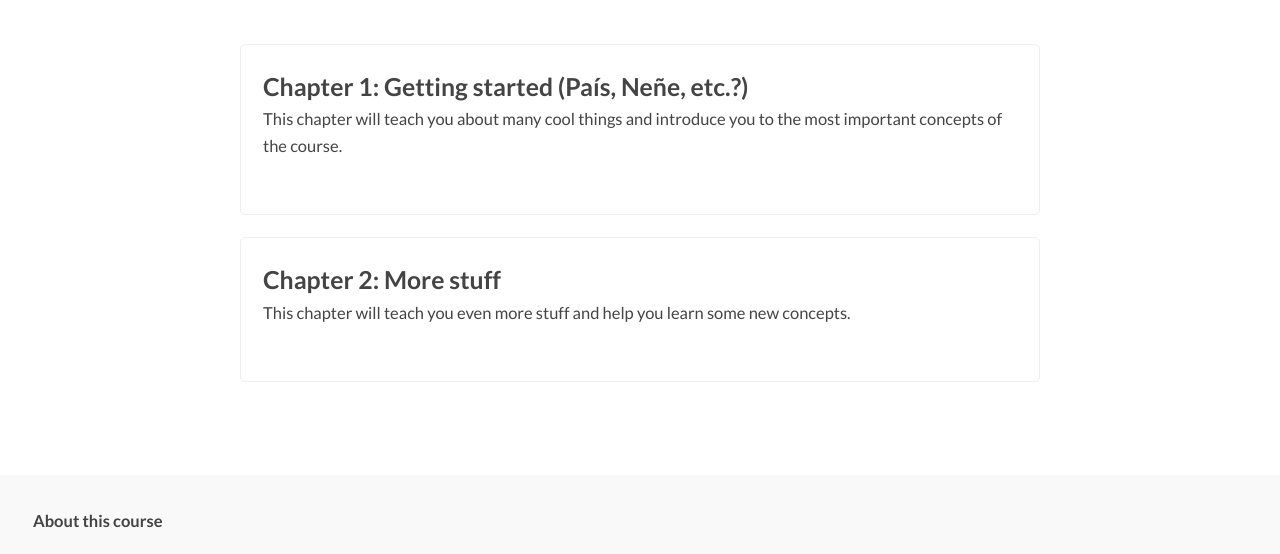
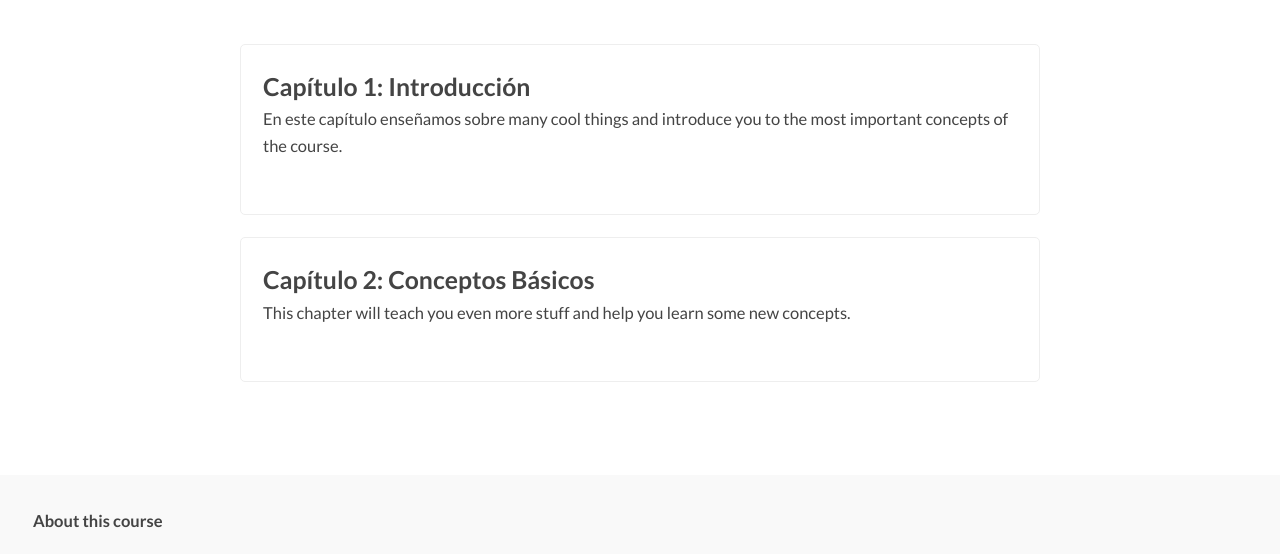
Before and after one commit to estadisticaun/CursoR1, a Gatsby site: page / in a window 1280 px wide. Shown: the part 223-777 px from the top of the page. Built offline with nearby package versions, Linux system fonts and the light colour scheme; Gatsby itself is replaced by a stand-in of ours.

Commit message:
cargar ajustes en el curso

```diff
--- a/chapters/chapter1.md
+++ b/chapters/chapter1.md
@@ -1,7 +1,7 @@
 ---
-title: 'Chapter 1: Getting started (País, Neñe, etc.?)'
+title: 'Capítulo 1: Introducción'
 description:
-  'This chapter will teach you about many cool things and introduce you to the
+  'En este capítulo enseñamos sobre many cool things and introduce you to the
   most important concepts of the course.'
 prev: null
 next: /chapter2
--- a/chapters/chapter2.md
+++ b/chapters/chapter2.md
@@ -1,5 +1,5 @@
 ---
-title: 'Chapter 2: More stuff'
+title: 'Capítulo 2: Conceptos Básicos'
 description:
   'This chapter will teach you even more stuff and help you learn some new
   concepts.'
```
